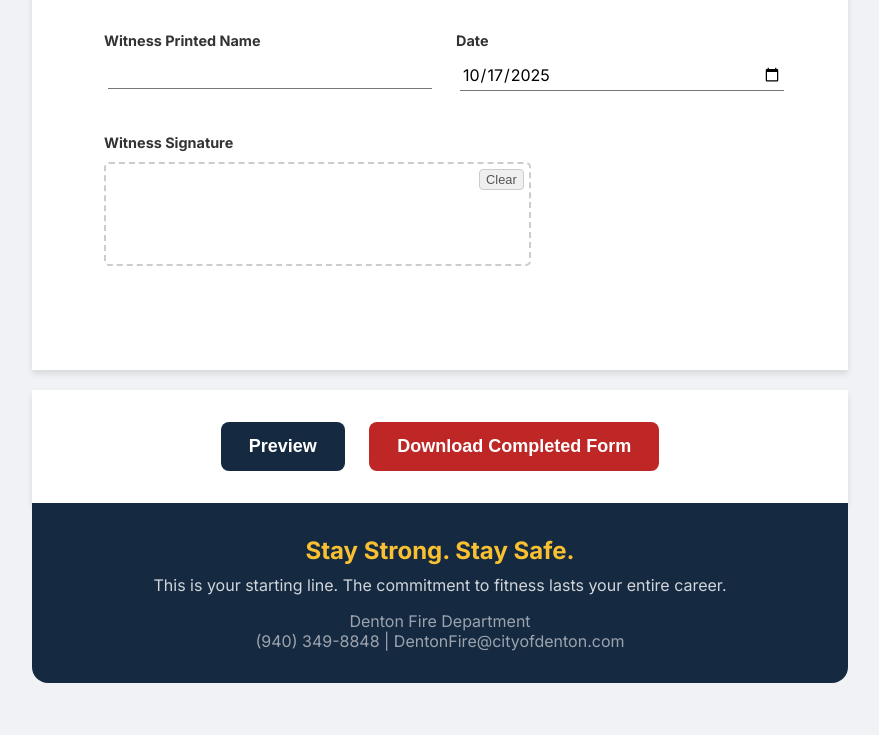
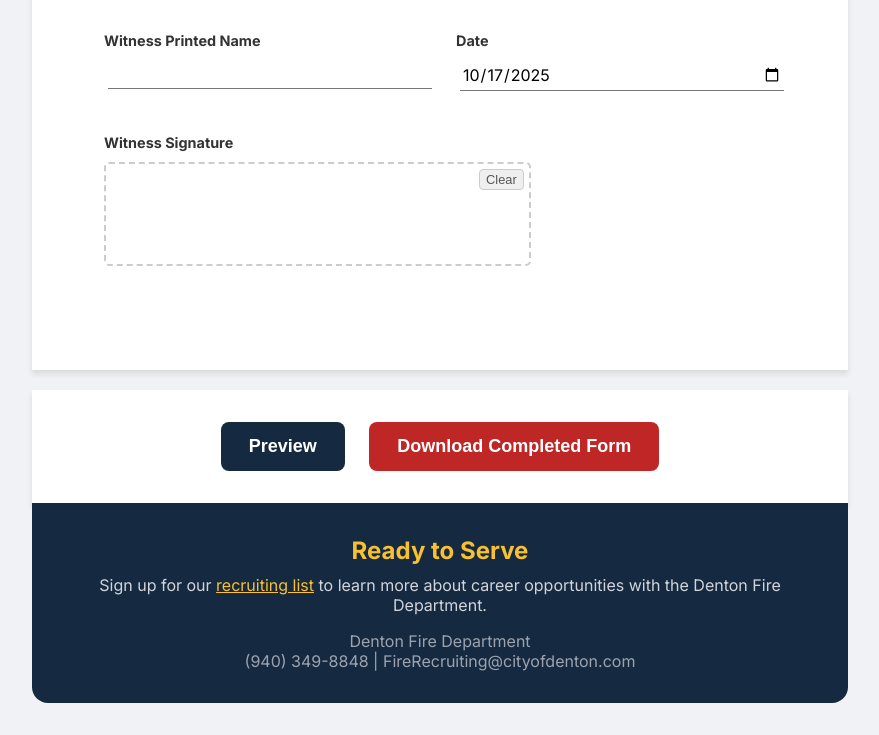
Before and after one commit to DentonFire/DFD_Ride_Along_Agreement_HIPAA, a plain HTML site: page index.html in a window 1280 px wide. Shown: the part 1769-2504 px from the top of the page, without its empty margins (200-1079 px from the left). Drawn offline with nearby package versions, Linux system fonts and the light colour scheme.

Commit message:
Update index.html
New hero section at the bottom

```diff
--- a/index.html
+++ b/index.html
@@ -320,11 +320,11 @@
 
         <!-- Footer -->
         <div class="footer" data-html2canvas-ignore="true">
-            <h3 style="font-size: 1.5rem; line-height: 2rem; font-weight: 700; color: #f9c031; margin:0;">Stay Strong. Stay Safe.</h3>
-            <p style="margin-top: 8px; color: #D1D5DB;">This is your starting line. The commitment to fitness lasts your entire career.</p>
+            <h3 style="font-size: 1.5rem; line-height: 2rem; font-weight: 700; color: #f9c031; margin:0;">Ready to Serve</h3>
+            <p style="margin-top: 8px; color: #D1D5DB;">Sign up for our <a href="https://lp.constantcontactpages.com/sl/NKeQbQ1/dentonfire" target="_blank" style="color: #f9c031; text-decoration: underline;">recruiting list</a> to learn more about career opportunities with the Denton Fire Department.</p>
             <div style="margin-top: 16px; color: #9CA3AF;">
                 <p style="margin:0;">Denton Fire Department</p>
-                <p style="margin:0;">(940) 349-8848 | DentonFire@cityofdenton.com</p>
+                <p style="margin:0;">(940) 349-8848 | FireRecruiting@cityofdenton.com</p>
             </div>
         </div>
     </div>
```
